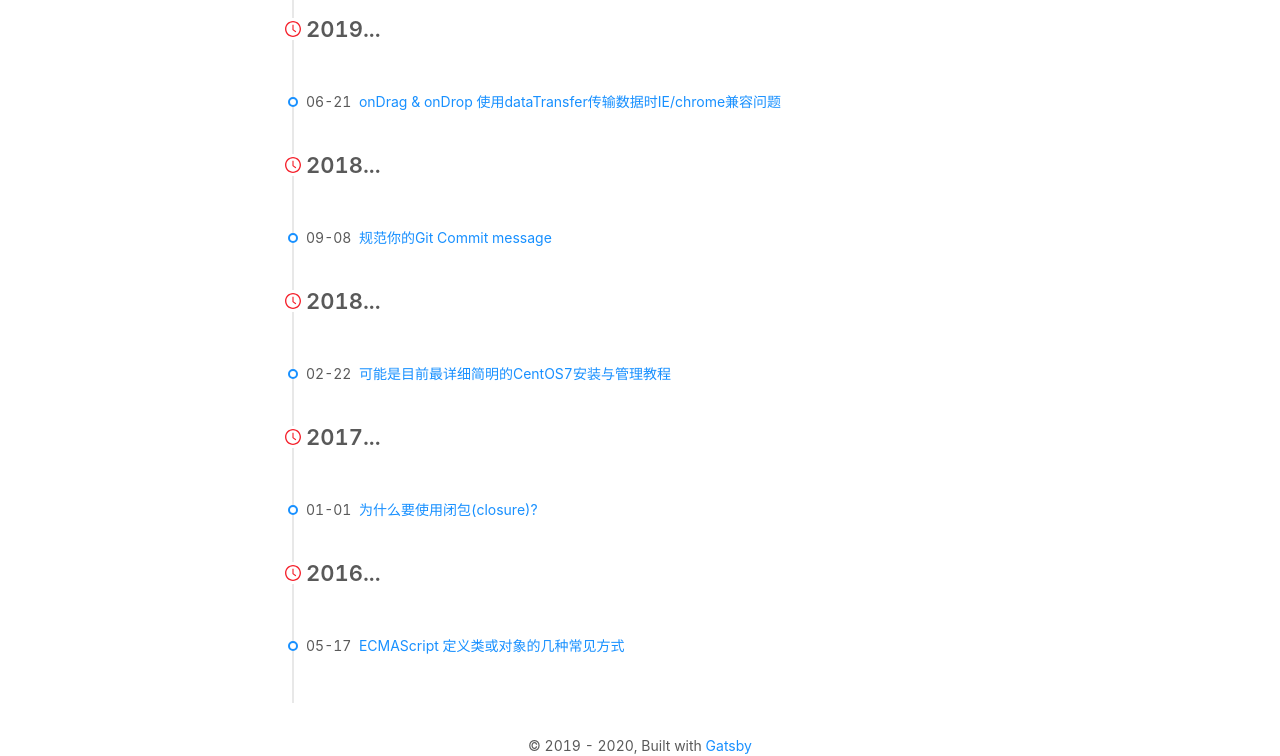
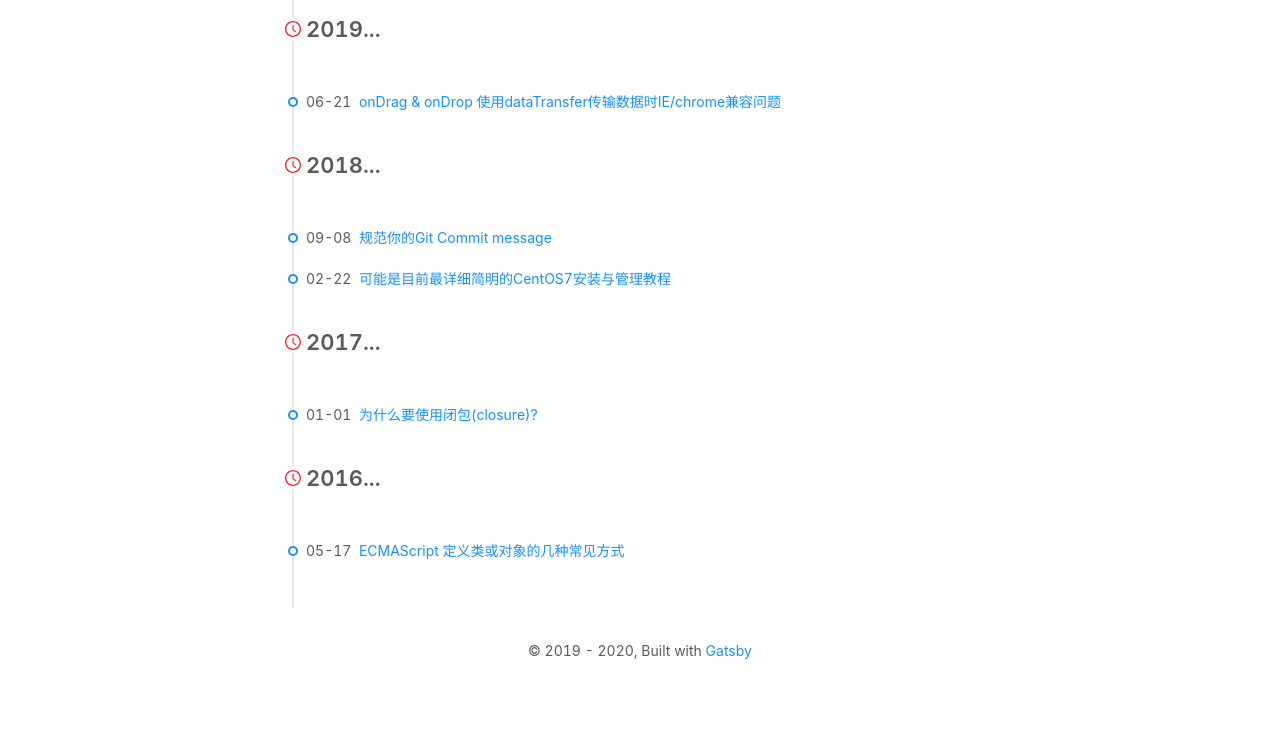
Before and after one commit to gaoac/gatsby-blog, a Gatsby site: page /archives in a window 1280 px wide. Shown: the part 182-938 px from the top of the page. After the commit the page ends 843 px from the top, so only its background shows below. Built offline with nearby package versions, Linux system fonts and the light colour scheme; Gatsby itself is replaced by a stand-in of ours; some packages are replaced by stand-ins of ours; what typography-theme-github would draw is missing.

Commit message:
🐛 Bug(pages/archives.jsx): timeline分组改为按年份分组

```diff
--- a/src/pages/archives.jsx
+++ b/src/pages/archives.jsx
@@ -2,7 +2,6 @@ import React from 'react';
 import { Timeline } from 'antd';
 import { ClockCircleOutlined } from '@ant-design/icons';
 import dayjs from 'dayjs';
-import _ from 'lodash';
 
 // Utilities
 // eslint-disable-next-line import/no-extraneous-dependencies
@@ -11,6 +10,7 @@ import _ from 'lodash';
 import { Helmet } from 'react-helmet';
 import { Link, graphql } from 'gatsby';
 import styled from 'styled-components';
+import { groupBy } from '../utils/utils';
 import Layout from '../components/Layout';
 import theme from '../theme/default';
 
@@ -39,8 +39,7 @@ const ArchivesPage = ({
     },
   },
 }) => {
-  const dateGroupObj = _.groupBy(nodes, 'frontmatter.date');
-  const list = Object.keys(dateGroupObj).map(item => dateGroupObj[item]);
+  const list = groupBy(nodes, item => dayjs(item.frontmatter.date).format('YYYY'));
   return (
     <Layout title={title}>
       <Helmet title={title} />
--- /dev/null
+++ b/src/utils/utils.js
@@ -0,0 +1,18 @@
+/**
+ *
+ * @export
+ * @param {Array} arr
+ * @param {Function} f
+ * @returns {Array}
+ * @Description 对数组进行分组
+ */
+// eslint-disable-next-line import/prefer-default-export
+export const groupBy = (arr, f) => {
+  const groups = {};
+  arr.forEach(item => {
+    const group = JSON.stringify(f(item));
+    groups[group] = groups[group] || [];
+    groups[group].push(item);
+  });
+  return Object.keys(groups).map(group => groups[group]);
+};
```
